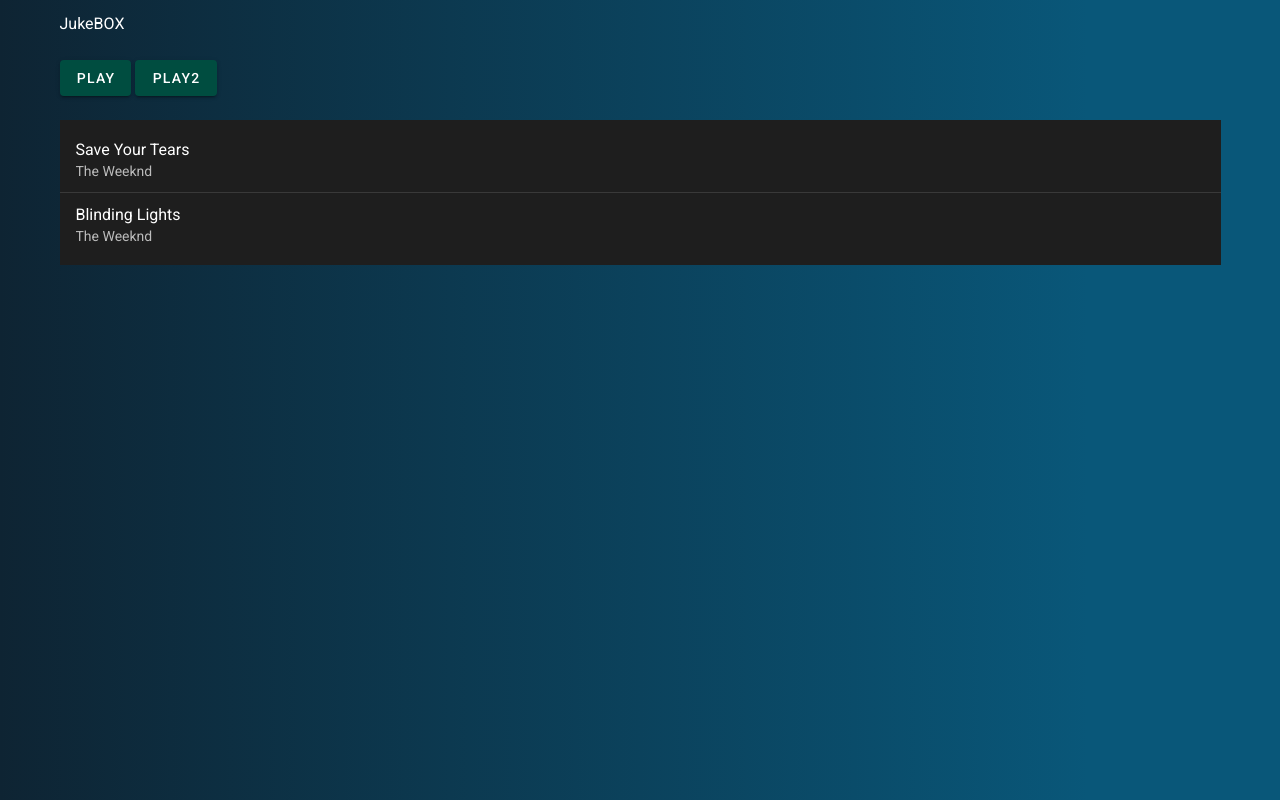
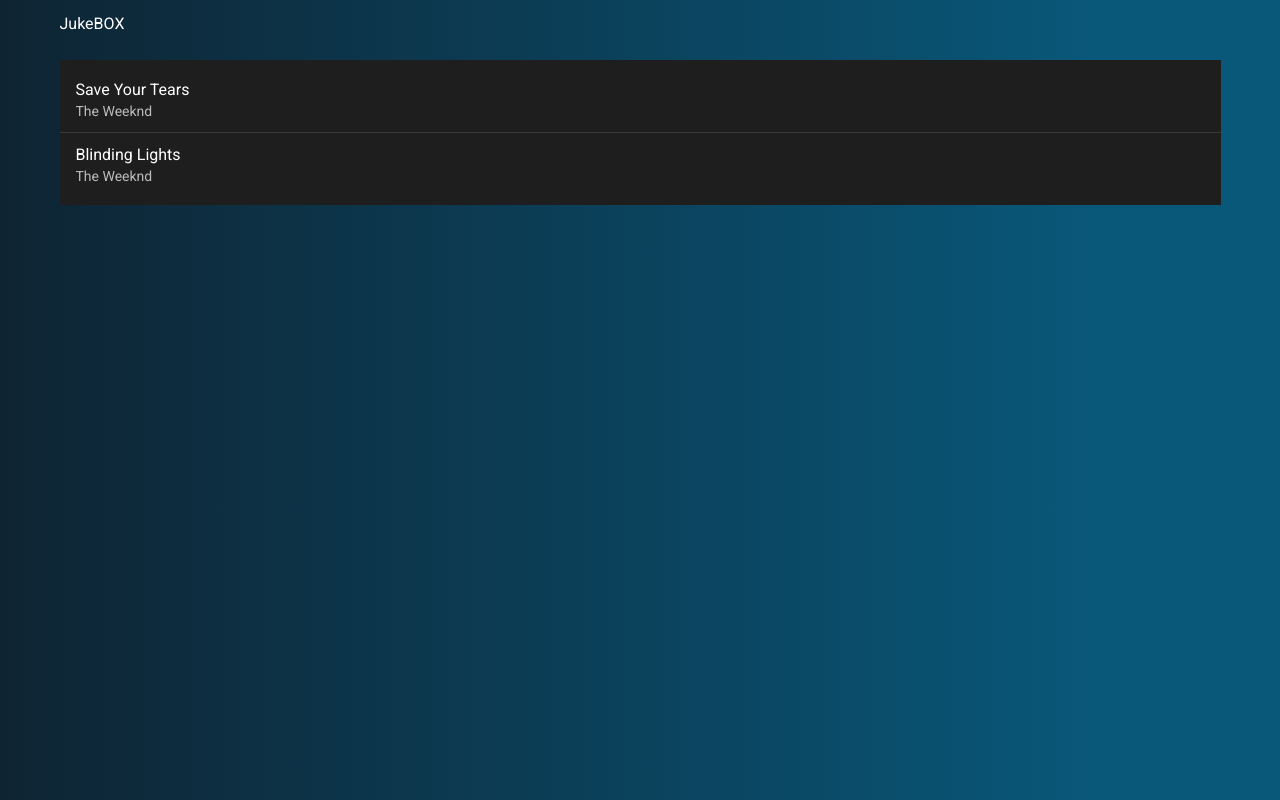
Before and after one commit to m1markus/webui, a plain HTML site: page res/jukebox.html in a window 1280 px wide. Drawn offline with nearby package versions, Linux system fonts and the light colour scheme.

Commit message:
Refactor jukebox

```diff
--- a/res/jukebox.html
+++ b/res/jukebox.html
@@ -35,10 +35,10 @@
       <v-main class="mainwin">
         <v-container class="white--text">{{pageTitle}}</v-container>
 
+        <!--
         <v-container>
-          <v-btn v-on:click="play" color="teal darken-4">Play</v-btn>
-          <v-btn v-on:click="play2" color="teal darken-4">Play2</v-btn>
-        </v-container>
+          <v-btn v-on:click="myMethod" color="teal darken-4">Play</v-btn>
+        </v-container> -->
 
         <!--
         <iframe width="640" height="360"
@@ -49,13 +49,6 @@
         <div id="ytplayer"></div>
 
         <v-container>
-          <!--
-          <ul id="example-1">
-            <li v-for="item in playlist.items" :key="item.title">
-              {{ item.title }}
-            </li>
-          </ul> -->
-
           <v-list two-line>
             <v-list-item-group
               active-class="pink--text"
@@ -115,7 +108,6 @@
     }
 
     new Vue({
-      el: '#app',
       data: {
         pageTitle: 'JukeBOX',
         playlist: {
@@ -123,18 +115,13 @@
 
            { title: 'Save Your Tears', interpret: 'The Weeknd', id: 'XXYlFuWEuKI' },
            { title: 'Blinding Lights', interpret: 'The Weeknd', id: '4NRXx6U8ABQ' },
-           /*
-           { title: 'Foo-2' },
-           { title: 'Foo-3' },
-           { title: 'Bar-1' },
-           { title: 'Bar-2' },
-           { title: 'Bar-3' } */
+
           ]
         },
       },
       methods: {
-        play: function (event) {
-          console.log('play() called')
+        initYtPlayer: function (event) {
+          console.log('initYtPlayer() called')
 
           // https://www.youtube.com/watch?v=XXYlFuWEuKI
           // Change "watch?v=" to "embed/"
@@ -154,6 +141,7 @@
           }
         },
 
+        /*
         play2: function (event) {
 
           // player.playVideo()
@@ -161,7 +149,6 @@
           //
           // https://developers.google.com/youtube/iframe_api_reference#loadVideoById
 
-          /*
           player = new YT.Player('ytplayer', {
             height: '360',
             width: '640',
@@ -169,16 +156,23 @@
             playerVars: {
               autoplay: 1,
             }
-          }); */
+          });
 
           actualVideoId = '4NRXx6U8ABQ'
           player.loadVideoById(actualVideoId)
-        },
+        }, */
         onSelectSong: function (selectedItem) {
           console.log('onSelectSong() title=' + selectedItem.title)
           actualVideoId = selectedItem.id
+          this.playVideoWithId()
+        },
+        playVideoWithId: function () {
           player.loadVideoById(actualVideoId)
         }
+      },
+      mounted: function () {
+        console.log('vuejs app mounted')
+        this.initYtPlayer()
       },
       vuetify: new Vuetify({
         theme: {
@@ -190,7 +184,7 @@
           },
         },
       }),
-    })
+    }).$mount('#app')
   </script>
 </body>
 
```
